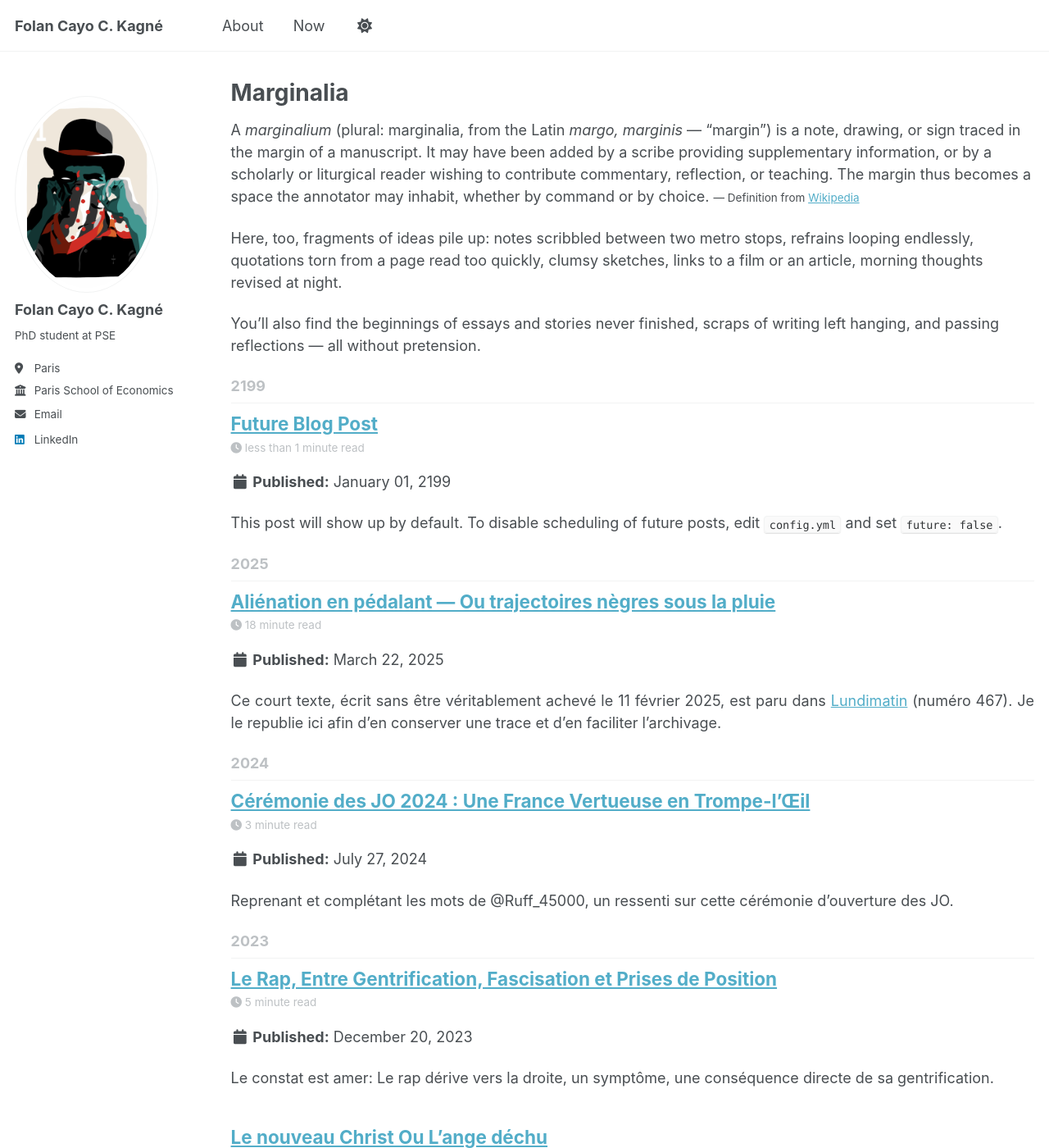
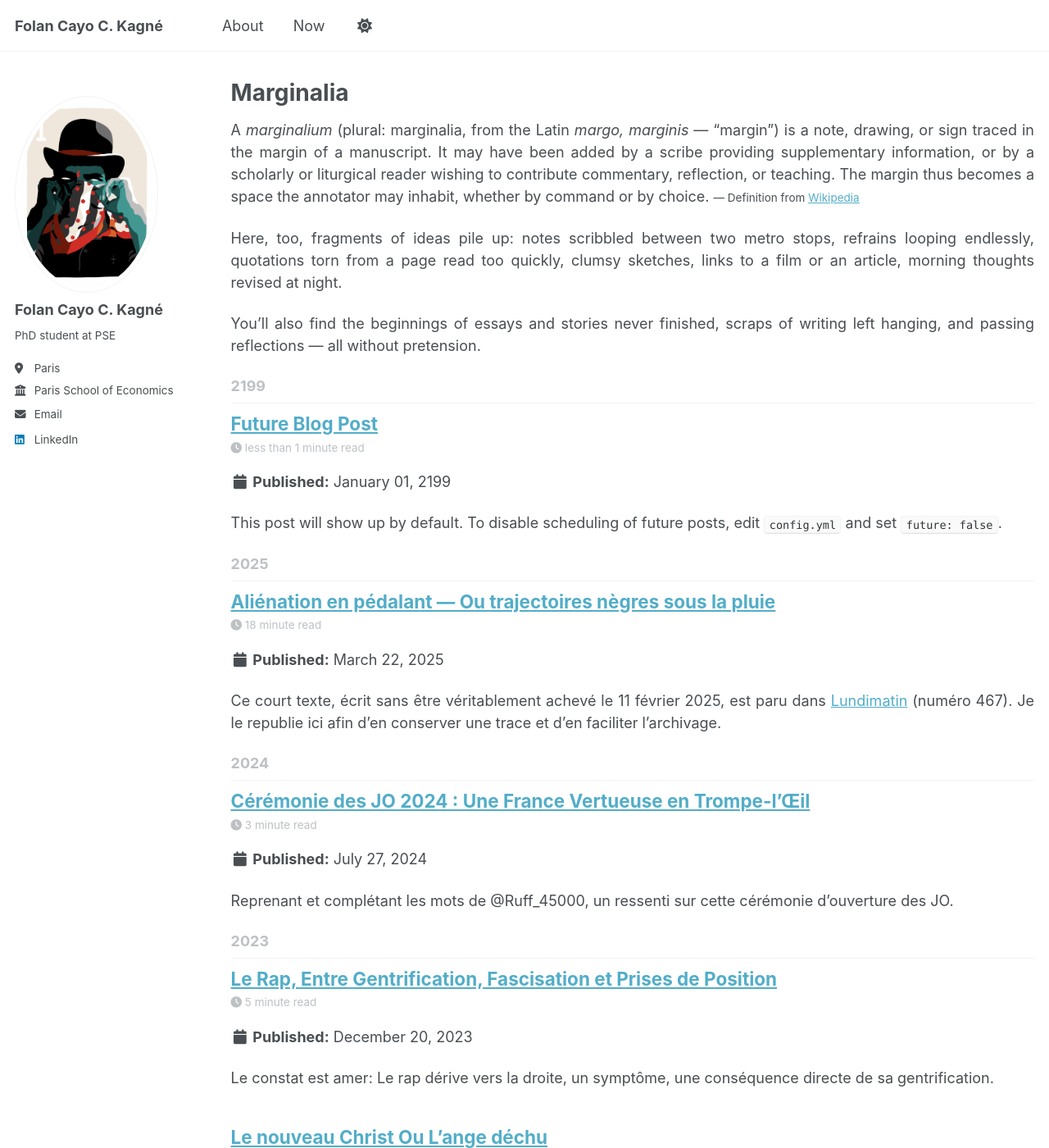
Before and after one commit to folankagne/folankagne.github.io, a Jekyll site: the page built from _pages/year-archive.html, in a window 1280 px wide and 1400 px high. Shown: the whole window at 82% size. Built offline with Jekyll 4.4.1, drawn with Linux system fonts in a browser that asks for light colours; a script that is not in the unit is left out.

Commit message:
Update year-archive.html

```diff
--- a/_pages/year-archive.html
+++ b/_pages/year-archive.html
@@ -6,6 +6,21 @@ author_profile: true
 redirect_from:
   - /wordpress/blog-posts/
 ---
+
+<style>
+    p {
+      text-align: justify;
+      text-justify: inter-word;
+    }
+
+    h1, h2, h3, h4, h5, h6 {
+      text-align: left;
+    }
+
+    p small {
+      text-align: left;
+    }
+  </style>
 
 
 <p>
```
